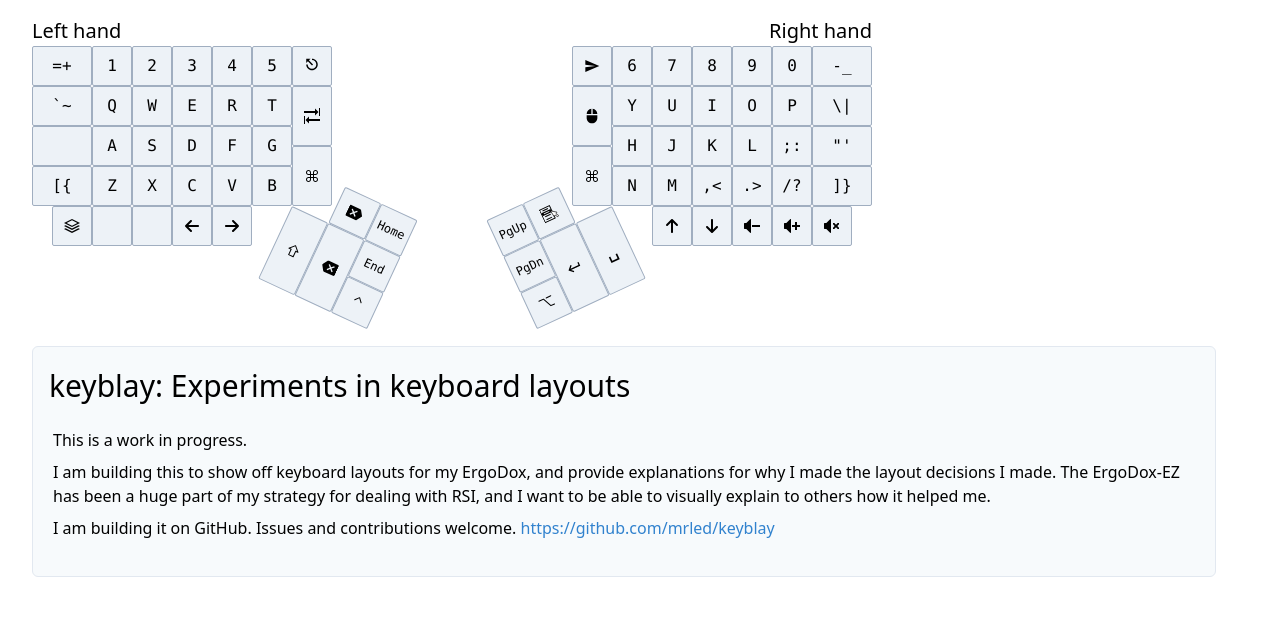
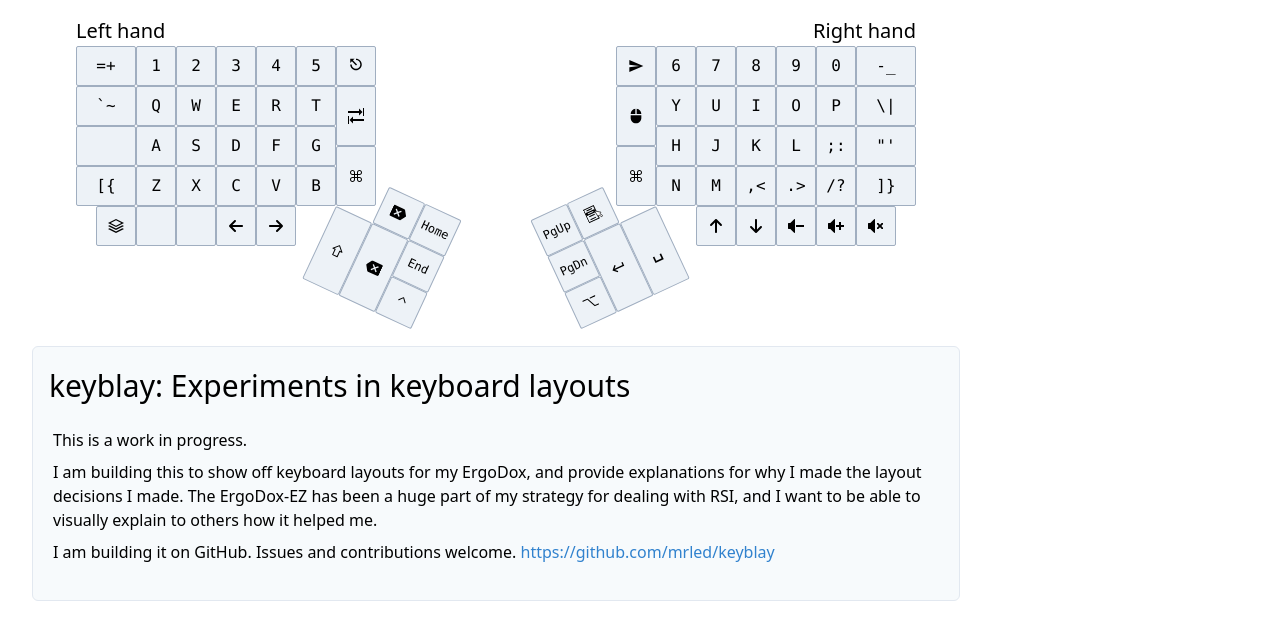
Before and after one commit to mrled/keymap.click, a Next.js app: page / in a window 1280 px wide. Shown: the top 640 px of the page. Built offline with nearby package versions, Linux system fonts and the light colour scheme.

Commit message:
Center keyboard, better manage screen size break points

```diff
--- a/components/keyboard.jsx
+++ b/components/keyboard.jsx
@@ -50,7 +50,7 @@ export const Keyboard = ({ initialState }) => {
 
   const renderKeyboard = () => {
     return (
-      <div className="flex flex-col md:flex-row mt-0">
+      <div className="flex items-center justify-center flex-col md:flex-row mt-0">
         <div className="flex flex-col">
           <h2 className="text-xl">Left hand</h2>
           <div className="flex flex-row">
@@ -116,7 +116,7 @@ export const Keyboard = ({ initialState }) => {
   return (
     <>
       <div
-        className="w-full h-full text-sm md:text-base p-4 flex"
+        className="w-full h-full text-sm md:text-base p-4 flex max-w-screen-lg	"
         id="keyblay-debug-outer-wrapper-div"
       >
         <div className="w-full md:mr-8 md:px-4 z-10">
--- a/styles/keygrid.css
+++ b/styles/keygrid.css
@@ -5,7 +5,7 @@
 :root {
   --keyboard-grid-unit: 1.0rem;
 }
-@media (min-width: 768px) {
+@media (min-width: 900px) {
   :root {
     --keyboard-grid-unit: 1.25rem;
   }
```
